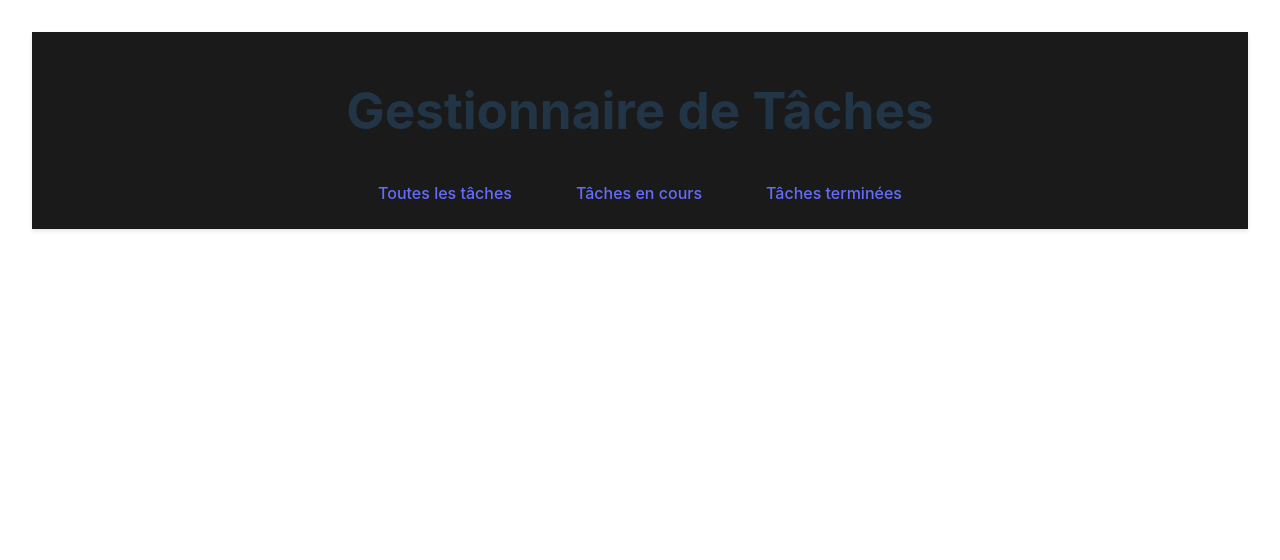
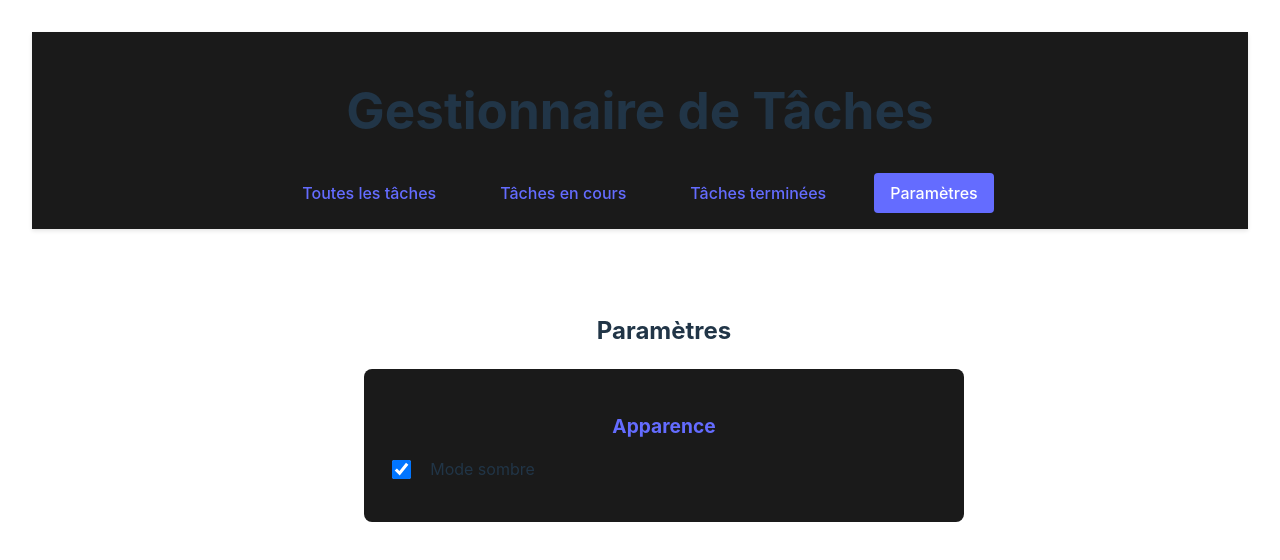
Before and after one commit to jacques1906/JLO-Projet-FrondEnd, a React (Vite) app: page /parametres in a window 1280 px wide. Shown: the top 560 px of the page. Built offline with nearby package versions, Linux system fonts and the light colour scheme.

Commit message:
Created a settings page accessible via /settings

```diff
--- a/src/App.tsx
+++ b/src/App.tsx
@@ -1,6 +1,7 @@
 import { BrowserRouter as Router, Routes, Route, Link, useLocation } from 'react-router-dom'
 import TaskList from './components/TaskList'
 import './App.css'
+import Settings from './components/Settings'
 
 const Navigation = () => {
   const location = useLocation()
@@ -20,6 +21,9 @@ const Navigation = () => {
       <Link to="/taches/terminees" className={isActive('/taches/terminees')}>
         Tâches terminées
       </Link>
+      <Link to="/parametres" className={isActive('/parametres')}>
+        Paramètres
+      </Link>
     </nav>
   )
 }
@@ -37,6 +41,7 @@ function App() {
             <Route path="/" element={<TaskList />} />
             <Route path="/taches/en-cours" element={<TaskList showPendingOnly={true} />} />
             <Route path="/taches/terminees" element={<TaskList showCompletedOnly={true} />} />
+            <Route path="/parametres" element={<Settings />} />
           </Routes>
         </main>
       </div>
--- /dev/null
+++ b/src/components/Settings.tsx
@@ -0,0 +1,28 @@
+import { useState } from 'react'
+import '../styles/components/Settings.css'
+
+const Settings = () => {
+  const [darkMode, setDarkMode] = useState(true)
+
+  return (
+    <div className="settings-container">
+      <h2>Paramètres</h2>
+
+      <div className="settings-section">
+        <h3>Apparence</h3>
+        <div className="setting-item">
+          <label>
+            <input
+              type="checkbox"
+              checked={darkMode}
+              onChange={(e) => setDarkMode(e.target.checked)}
+            />
+            Mode sombre
+          </label>
+        </div>
+      </div>
+    </div>
+  )
+}
+
+export default Settings
--- /dev/null
+++ b/src/styles/Components/Settings.css
@@ -0,0 +1,34 @@
+.settings-container {
+  max-width: 600px;
+  margin: 0 auto;
+  padding: 2rem;
+}
+
+.settings-section {
+  background: #1a1a1a;
+  padding: 1.5rem;
+  border-radius: 8px;
+  margin-bottom: 2rem;
+}
+
+.settings-section h3 {
+  color: #646cff;
+  margin-bottom: 1rem;
+  font-size: 1.2rem;
+}
+
+.setting-item {
+  margin: 1rem 0;
+}
+
+.setting-item label {
+  display: flex;
+  align-items: center;
+  gap: 1rem;
+  cursor: pointer;
+}
+
+.setting-item input[type="checkbox"] {
+  width: 1.2rem;
+  height: 1.2rem;
+}
```
